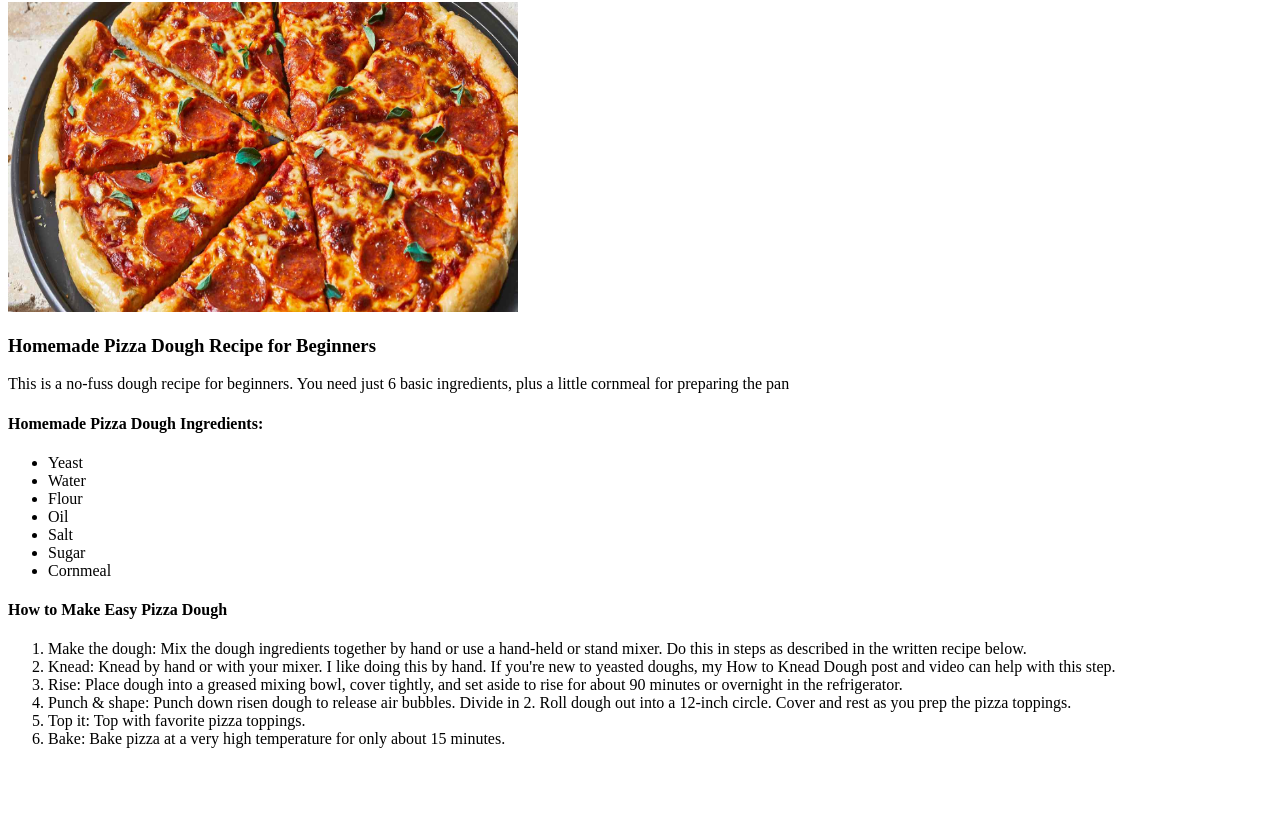
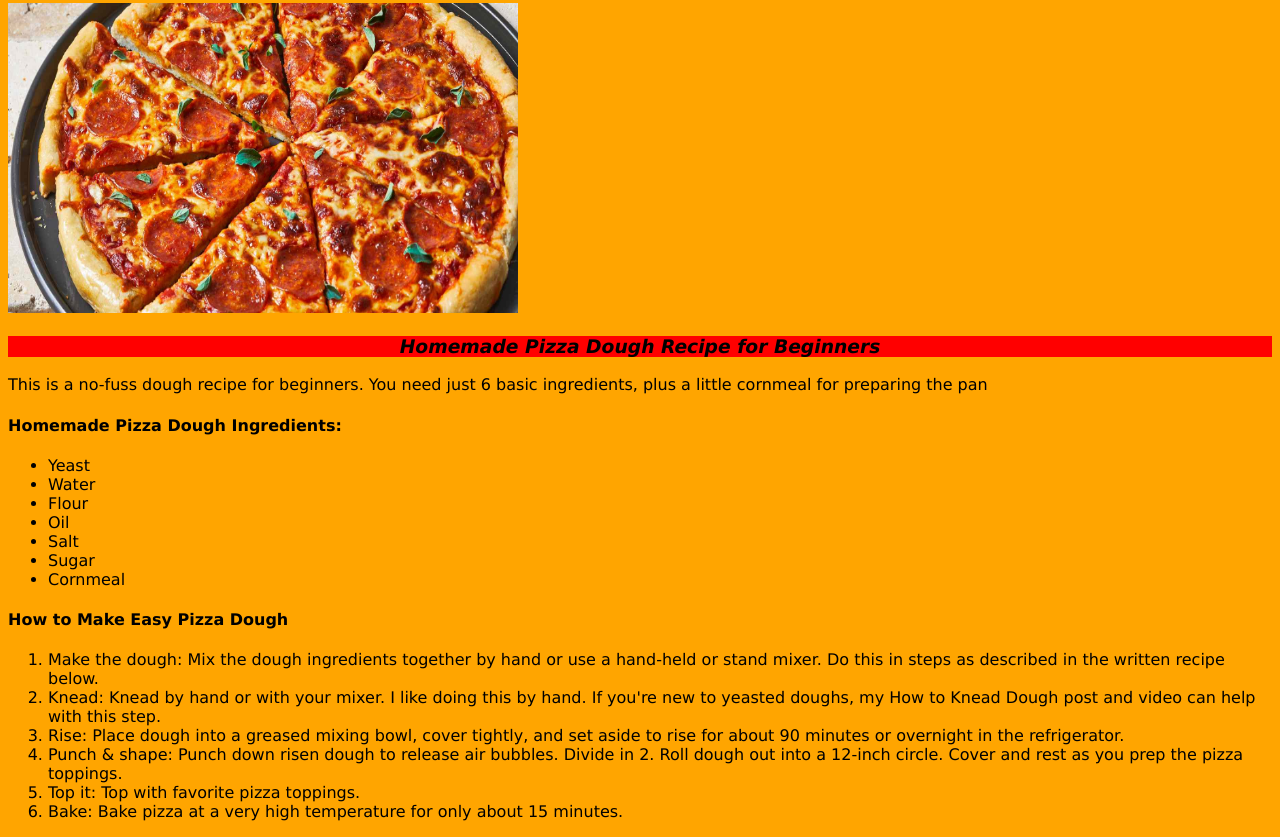
Before and after one commit to Louie511/odin-recipes, a plain HTML site: page recipes/pizza.html in a window 1280 px wide. Shown: the part 78-915 px from the top of the page. Before the commit the page ends 842 px from the top, so only its background shows below. Drawn offline with Linux system fonts and the light colour scheme.

Commit message:
Linked the external css to the different html pages

```diff
--- a/recipes/pizza.html
+++ b/recipes/pizza.html
@@ -2,7 +2,7 @@
 <html lang="en">
     <meta charset="utf-8">
     <head>
-        <title>Pizza Recipe</title>
+        <link rel="stylesheet" href="../styles.css">
     </head>
     <body>
         <h1>Homemade Pizza Dough Recipe for Beginners</h1>
```
Also changed, not shown: recipes/cheeseburger.html (+1 -0 lines), recipes/lasagna.html (+1 -0 lines).
